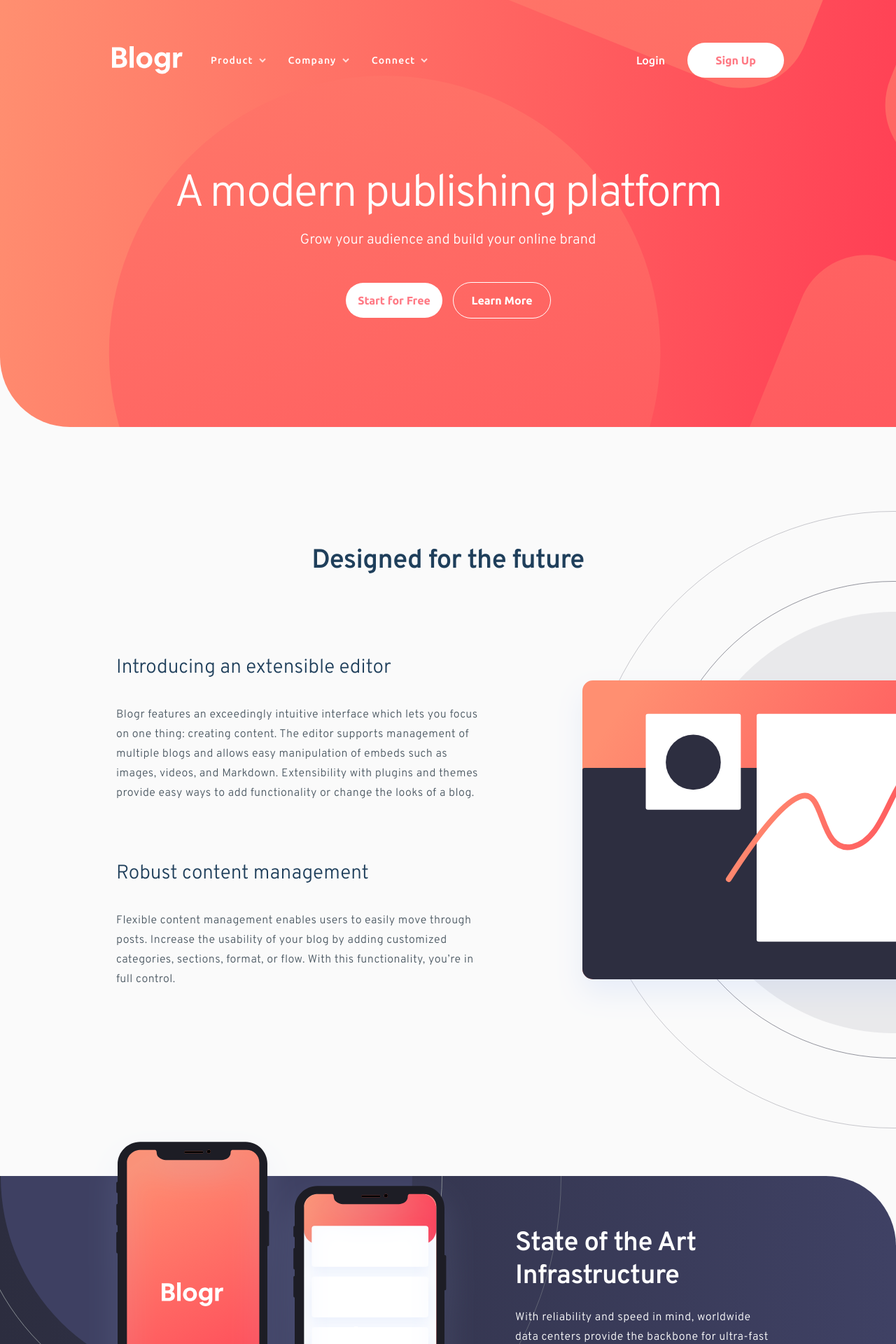
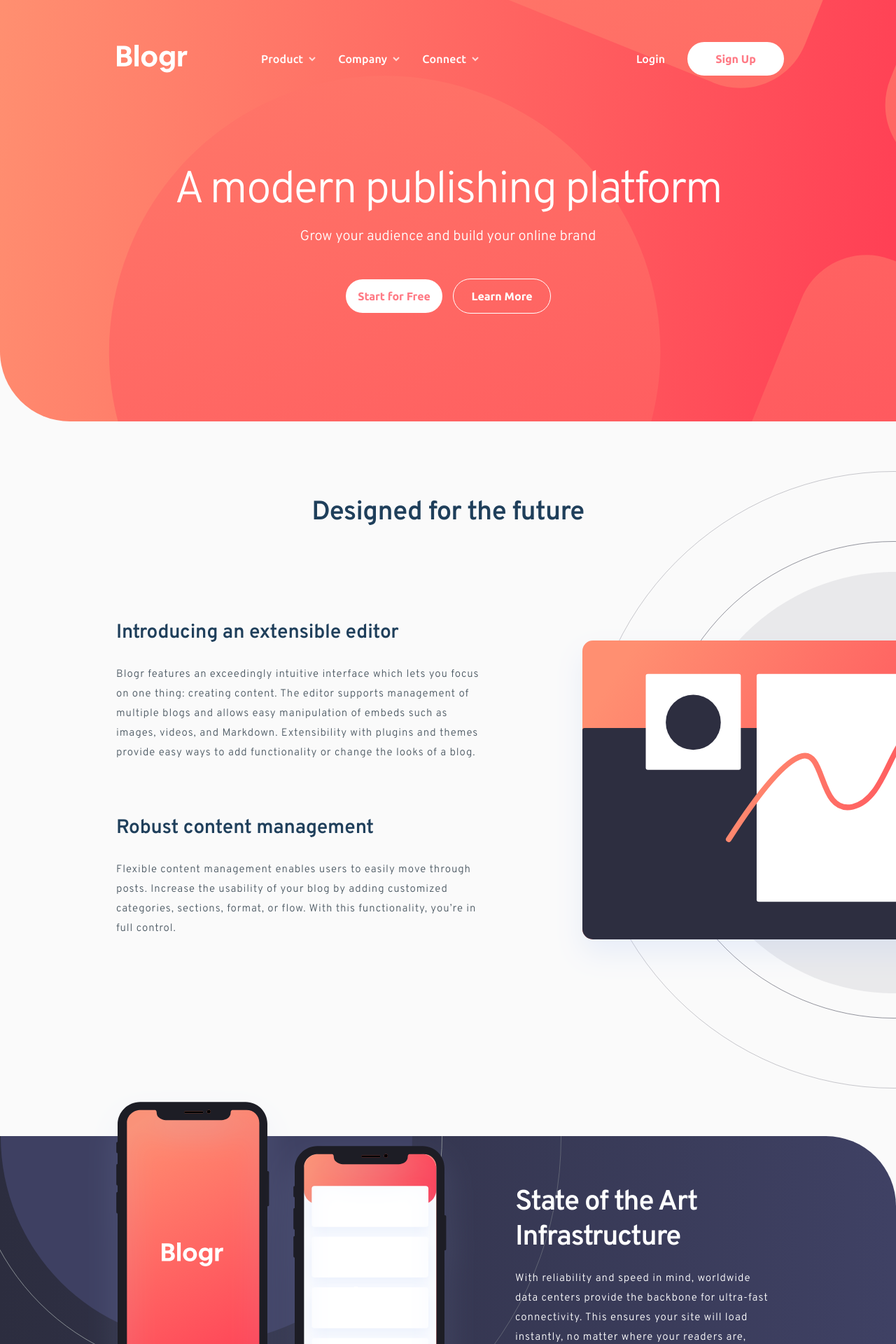
Before and after one commit to fernandoLRibeiro/blogr-landing-page-solution, a React (Create React App) app: page / in a window 1280 px wide. Shown: the top 1920 px of the page at 70% size. Built offline with nearby package versions, Linux system fonts and the light colour scheme.

Commit message:
Fix styling

```diff
--- a/src/styles/App.module.css
+++ b/src/styles/App.module.css
@@ -6,20 +6,19 @@
 .main {
   display: flex;
   flex-direction: column;
-  margin-top: 4.5rem;
+  margin-top: 1.4375rem;
 }
 
 .mainHeading {
   position: relative;
-  font-family: "Overpass";
-  font-style: normal;
+
   font-weight: 600;
   font-size: 2.375rem;
   line-height: 3rem;
   letter-spacing: -0.0175em;
 
-  color: #1f3f5b;
-  top: 6rem;
+  color: var(--color-primary-very-dark-blue);
+  top: 5.25rem;
 }
 
 @media screen and (max-width: 1024px) {
--- a/src/styles/Button.module.css
+++ b/src/styles/Button.module.css
@@ -2,7 +2,7 @@
   background-color: transparent;
   border: 0;
   outline: 0;
-  padding: 1rem 0;
+  padding: 0.9375rem 0;
 
   font-size: 1em;
   font-family: "Ubuntu", sans-serif;
--- a/src/styles/Footer.module.css
+++ b/src/styles/Footer.module.css
@@ -32,7 +32,11 @@
 }
 
 .footerListLabel {
-  color: #ffffff;
+  font-weight: 400;
+  font-size: 0.9375rem;
+  line-height: 1.0625rem;
+  letter-spacing: 0.01em;
+  color: var(--color-neutral-white);
 }
 
 .footerList {
@@ -45,6 +49,9 @@
 
 .footerLink {
   font-weight: 400;
+  font-size: 0.9375rem;
+  line-height: 1.0625rem;
+
   cursor: pointer;
   color: #c8c8cb;
 }
--- a/src/styles/HeroSection.module.css
+++ b/src/styles/HeroSection.module.css
@@ -15,7 +15,7 @@
   justify-content: center;
   align-items: center;
   gap: 3em;
-  padding: 7.875rem 0 9.75rem;
+  padding: 7.8125rem 0 9.6875rem;
 }
 
 .textContainer {
--- a/src/styles/InfoSection.module.css
+++ b/src/styles/InfoSection.module.css
@@ -26,21 +26,22 @@
 }
 
 .articleTitle {
-  font-weight: 500;
+  font-weight: 600;
   font-size: 1.75rem;
-  line-height: 180%;
+  line-height: 2.1875rem;
+  letter-spacing: -0.0075em;
 
-  color: #1f3f5b;
+  color: var(--color-primary-very-dark-blue);
 }
 
 .articleParagraph {
   font-weight: 300;
-  font-size: 1rem;
-  line-height: 175%;
+  font-size: 0.9375rem;
+  line-height: 1.75rem;
 
-  letter-spacing: 0.03em;
+  letter-spacing: 0.0625em;
 
-  color: #4b5862;
+  color: var(--color-neutral-very-dark-grayish-blue);
 }
 
 @media screen and (max-width: 1024px) {
--- a/src/styles/MiddleSection.module.css
+++ b/src/styles/MiddleSection.module.css
@@ -12,6 +12,7 @@
   gap: 3.625rem;
   padding: 0 10.875rem 0 7.875rem;
   text-align: left;
+  color: var(--color-neutral-white);
 }
 
 .image {
@@ -29,20 +30,18 @@
 
 .articleHeading {
   font-weight: 600;
-  font-size: 2.375rem;
-  line-height: 125%;
-  letter-spacing: -0.016em;
-  color: #ffffff;
+  font-size: 2.5rem;
+
+  letter-spacing: -0.035em;
 }
 
 .articleParagraph {
   font-weight: 300;
-  font-size: 1rem;
-  line-height: 175%;
-  flex-wrap: wrap;
-  letter-spacing: 0.0315em;
+  font-size: 0.9375rem;
+  line-height: 1.75rem;
+  /* or 187% */
 
-  color: #ffffff;
+  letter-spacing: 0.0625em;
 }
 
 @media screen and (max-width: 1024px) {
--- a/src/styles/Navbar.module.css
+++ b/src/styles/Navbar.module.css
@@ -2,7 +2,8 @@
   display: flex;
   justify-content: space-between;
   align-items: center;
-  margin: 3.75rem 10rem 0;
+  margin: 3.75rem 10rem 0 10.4375rem;
+  gap: 4.0625rem;
 }
 
 .navigation {
--- a/src/styles/SubMenu.module.css
+++ b/src/styles/SubMenu.module.css
@@ -75,14 +75,21 @@
   .mainLink {
     display: flex;
     font-family: "Ubuntu", sans-serif;
-    font-size: 0.875rem;
+
     gap: 0.5rem;
-    letter-spacing: 0.09em;
+
     font-weight: 500;
     align-items: center;
-    padding: 1em 0;
+    /* padding: 1em 0; */
     cursor: pointer;
     color: var(--color-neutral-white);
+
+    font-weight: 500;
+    font-size: 1rem;
+    line-height: 1.125rem;
+    letter-spacing: 0.01em;
+
+    color: #ffffff;
   }
 
   .subMenuOptions {
@@ -94,7 +101,7 @@
     padding: 2rem 1.5rem;
     font-family: "Ubuntu", sans-serif;
     font-size: 0.875rem;
-    margin-top: 4rem;
+    margin-top: 3.5rem;
     gap: 1rem;
     border-radius: 0.375em;
     min-width: 10.5rem;
```
